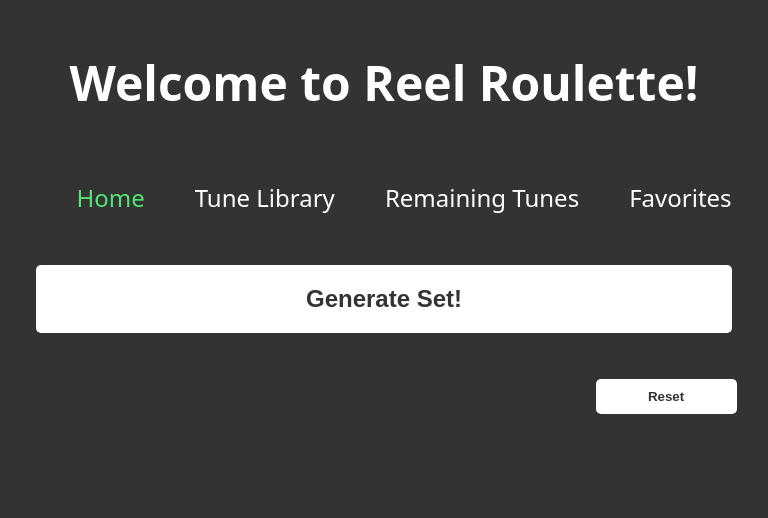
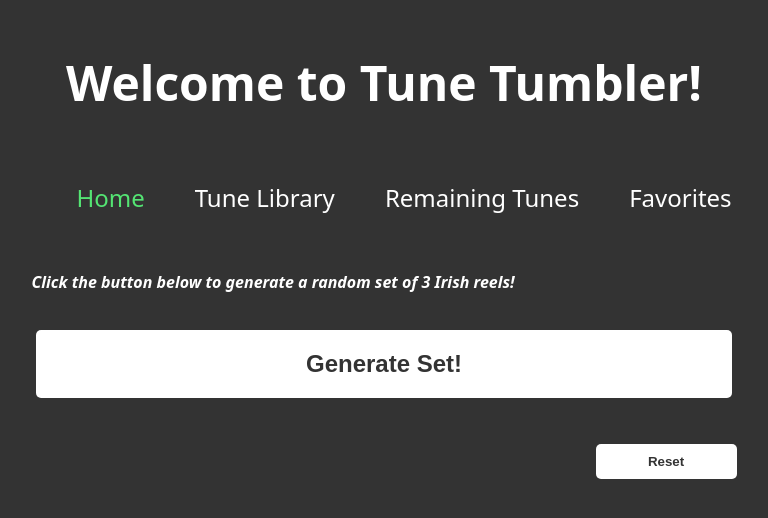
Before and after one commit to arikscherm/tune-tumbler, a React (Create React App) app: page / in a window 1280 px wide. Shown: the top 518 px of the page, without its empty margins (256-1024 px from the left). Built offline with nearby package versions, Linux system fonts and the light colour scheme.

Commit message:
Tune tumbler initial commit

```diff
--- a/public/index.html
+++ b/public/index.html
@@ -25,8 +25,8 @@
       work correctly both with client-side routing and a non-root public URL.
       Learn how to configure a non-root public URL by running `npm run build`.
     -->
-    <title>Reel Roulette</title>
-    <meta name="description" content="Reel Roulette: Generate random sets of 3 Irish reels. Manually edit your tune library, or autopopulate it with popular tunes leveraging thesession.org's API." />
+    <title>Tune Tumbler</title>
+    <meta name="description" content="Tune Tumbler. Too many tunes, too little time? Your next set of Irish Reels is just a click away! Generate random sets of 3 Irish reels. Manually edit your tune library, or autopopulate it with popular tunes via thesession.org's API." />
   </head>
   <body>
     <noscript>You need to enable JavaScript to run this app.</noscript>
--- a/src/App.js
+++ b/src/App.js
@@ -19,7 +19,7 @@ function App() {
     <Router>
       <meta name="viewport" content="width=device-width, initial-scale=1"></meta>
       <header>
-        <h1>Welcome to Reel Roulette!</h1>
+        <h1>Welcome to Tune Tumbler!</h1>
         <Navbar />
       </header>
       <TuneProvider>
--- a/src/components/Home.js
+++ b/src/components/Home.js
@@ -61,6 +61,7 @@ function Home() {
     return (
         <main>
             <section id="homeButtonsContainer">
+                <h4 id="generateInstructions"><i>Click the button below to generate a random set of 3 Irish reels!</i></h4>
                 <button class="generate-set" onClick={() => GetRandomSet(newSet, setNewSet, remainingTunes, setRemainingTunes, setsPlayed, setSetsPlayed)}>Generate Set!</button>
                 <div>
                     <div id="setsPlayedDiv">
--- a/src/index.css
+++ b/src/index.css
@@ -85,7 +85,7 @@ button {
 }
 
 button.generate-set {
-  padding: 1.25rem 2.5rem; /* 20px 40px */
+  padding: 1.25rem 3.5rem; /* 20px 40px */
   font-size: 1.5rem;
 }
 
@@ -192,7 +192,7 @@ input {
 
 
 
-
+/***************************/
 @media (max-width: 600px) {
   html, body {
     height: 100%;
```
